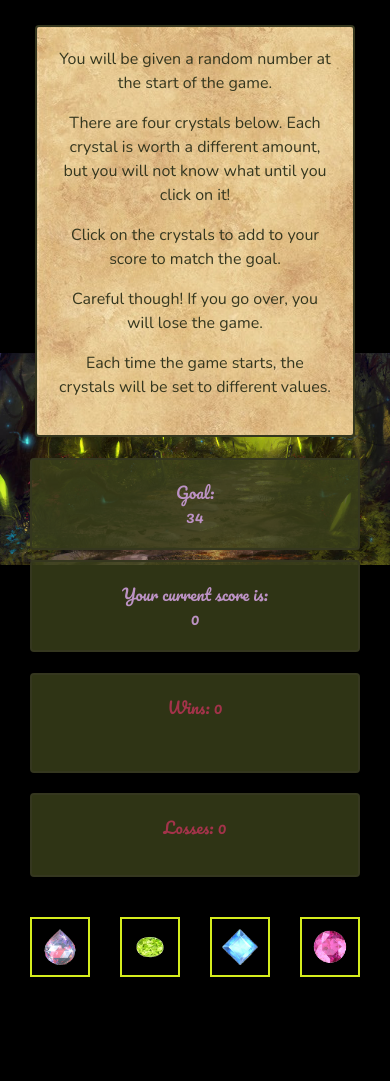
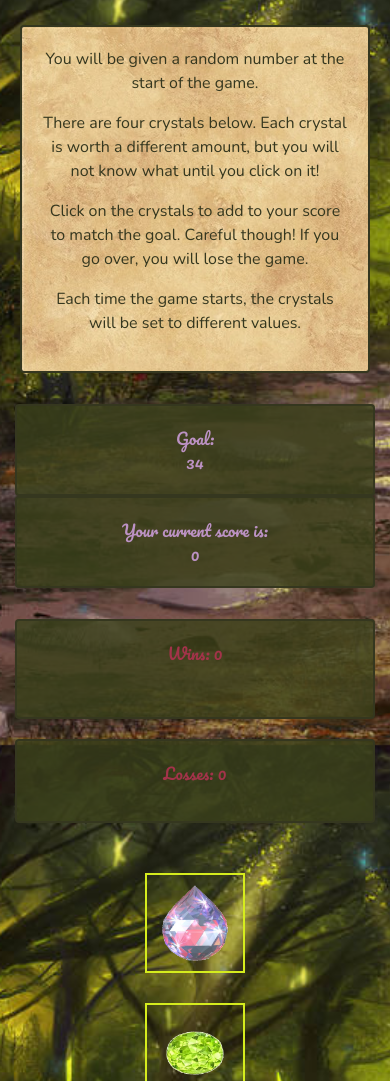
Before and after one commit to KrystalCW/unit-4-game, a plain HTML site: page index.html in a window 390 px wide. Shown: the part 99-1180 px from the top of the page. Before the commit the page ends 1116 px from the top, so only its background shows below. Drawn offline with nearby package versions, Linux system fonts and the light colour scheme.

Commit message:
attempted media queries

```diff
--- a/assets/css/style.css
+++ b/assets/css/style.css
@@ -3,7 +3,7 @@ body {
     background-position: center;
     background-repeat: no-repeat;
     background-attachment: fixed;
-    background-size: contain;
+    background-size: cover;
     font-family: 'Pacifico', cursive;
     background-color: black;
     /* color: purple; */
@@ -53,7 +53,7 @@ h1 {
 }
 
 .crystals {
-    width: 80px;
+    /* width: 80px; */
     margin-top: 30px;
     height: 100px;
     text-align: center;
@@ -63,3 +63,20 @@ h1 {
 .sections {
     margin: 10px auto;
 }
+
+@media screen and (max-width: 320px) {
+
+    body {
+        background-size: cover;
+    }
+
+    h1 {
+        max-width: 320px;
+    }
+
+    #sections {
+        margin: auto;
+        align-content: center;
+    }
+
+}
--- a/assets/javascript/game.js
+++ b/assets/javascript/game.js
@@ -64,12 +64,12 @@ function winLose() {
         alert("You won! Good job!");
         winsCounter++;
         $("#wins").html(winsCounter);
-        setTimeout(startGame, 1000);
+        startGame();
     } else if (arrSum(scores) > goal) {
         alert("Sorry, you lose :(");
         lossesCounter++;
         $("#losses").html(lossesCounter);
-        setTimeout(startGame, 1000);
+        startGame();
     }
 }
 
--- a/index.html
+++ b/index.html
@@ -11,7 +11,7 @@
 
 <body>
 
-    <div class="container">
+    <!-- <div class="container"> -->
         <div class="row">
             <div class="col-12">
                 <h1>Crystal Collecting</h1>
@@ -21,24 +21,23 @@
         <div class="container">
 
             <div class="row">
-                <div class="col-md-6 col-sm-12 card-body">
+                <div class="col-sm-12 col-lg-6 card-body">
                     <div class="card body" id="intro">
                         <p>You will be given a random number at the start of the game.</p>
                         <p>There are four crystals below. Each crystal is worth a different amount, but you will not know what until you click on it!</p>
-                        <p>Click on the crystals to add to your score to match the goal.</p>
-                        <p>Careful though! If you go over, you will lose the game.</p>
+                        <p>Click on the crystals to add to your score to match the goal. Careful though! If you go over, you will lose the game.</p>
                         <p>Each time the game starts, the crystals will be set to different values.</p>
                     </div>
                 </div>
                 <div class="col-1"></div>
-                <div class="col-md-2 col-sm-6">
+                <div class="col-sm-6 col-lg-2 sections">
                     <div class="row">
                         <div class="col-12">
                             <div class="card body"  id="goal-box">Goal: <br><span id="goal">0</span></div>
                             </div>
                         </div>
                     <div class="row">
-                        <div class="col-12 sections">
+                        <div class="col-12">
                             <div class="card body" id="score-description">
                                 Your current score is: <br><span id="current-score">0</span>
                             </div>
@@ -46,7 +45,7 @@
                     </div>
                 </div>
                 <div class="col-1"></div>
-                <div class="col-md-2 col-sm-6">
+                <div class="col-sm-6 col-lg-2 sections">
                     <div class="row">
                         <div class="col-12">
                             <div class="card body" id="wins-text">
@@ -66,20 +65,20 @@
 
 
             <div class="row" id="images">
-                <div class="col-3 crystals">
+                <div class="col-sm-6 col-lg-3 crystals">
                     <img id="crystal1" src="assets/images/crystal-1.png" value="1">
                 </div>
-                <div class="col-3 crystals">
+                <div class="col-sm-6 col-lg-3 crystals">
                     <img id="crystal2" src="assets/images/crystal-2.png" value="2">
                 </div>
-                <div class="col-3 crystals">
+                <div class="col-sm-6 col-lg-3 crystals">
                     <img id="crystal3" src="assets/images/crystal-3.png" value="3">
                 </div>
-                <div class="col-3 crystals">
+                <div class="col-sm-6 col-lg-3 crystals">
                     <img id="crystal4" src="assets/images/crystal-4.png" value="4">
                 </div>
             </div>
-        </div>
+        <!-- </div> -->
 
 
 
```
